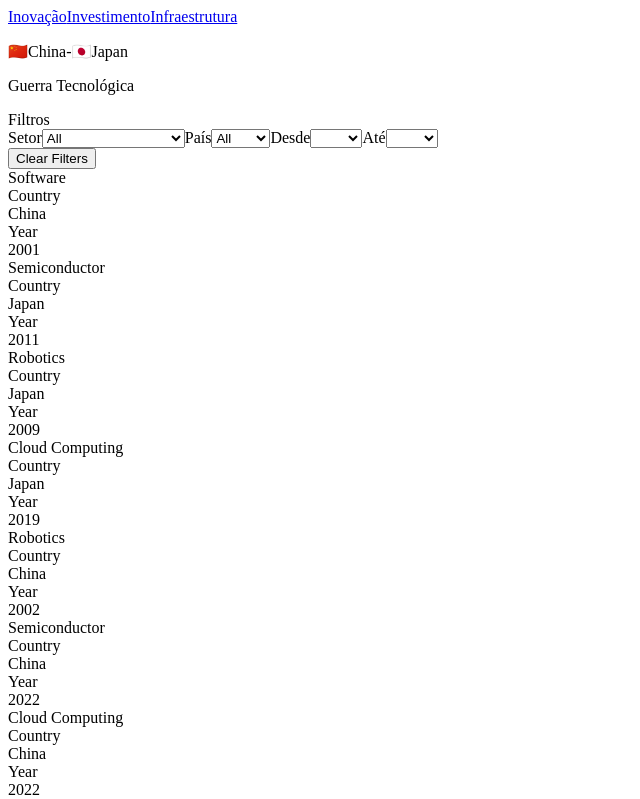
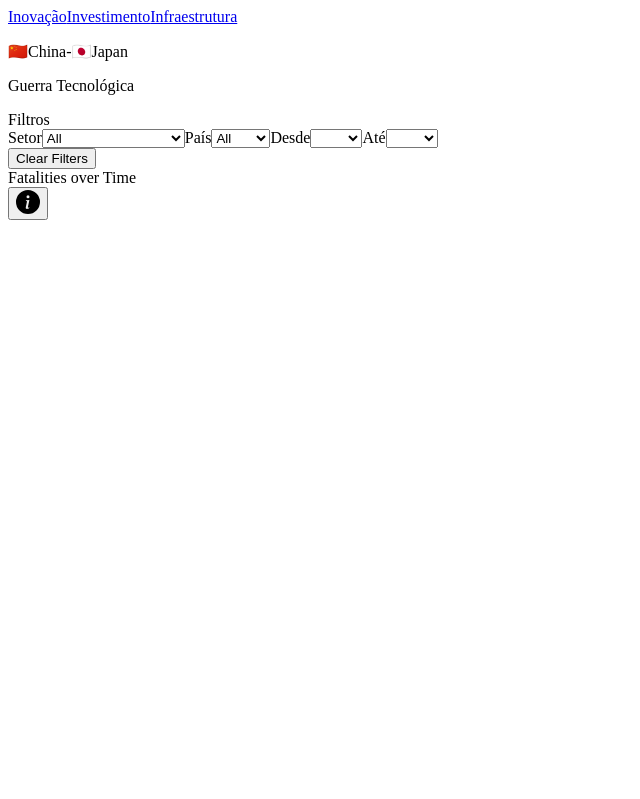
Before and after one commit to AlexandreCotorobai/Projeto-VI, a React (Vite) app in the folder web_ui/: page /infra in a window 1280 px wide. Shown: the top 799 px of the page, without its empty margins (0-640 px from the left). Built offline with nearby package versions, Linux system fonts and the light colour scheme; the HTML template or start-up script is replaced by a standard one.

Commit message:
replicate

```diff
--- a/web_ui/src/pages/infra/Infra.jsx
+++ b/web_ui/src/pages/infra/Infra.jsx
@@ -1,5 +1,9 @@
 import React, { useEffect, useRef, useState } from "react";
 import { useData } from "../../contexts/data.jsx";
+import information from "./information.json";
+import { Modal } from "../../components/modal/index.js";
+import { Card } from "../../components/card/index.js";
+import { ResponsiveWrapper } from "../../components/responsiveWrapper/index.js";
 
 export const Infra = (props) => {
   const [sectors, setSectors] = useState([]);
@@ -156,27 +160,28 @@ export const Infra = (props) => {
           </div>
         </div>
       </div>
-      <div>
-        {filteredData &&
-          filteredData.map((row, index) => (
-            <div key={index} className={"card bg-base-100"}>
-              <div className={"card-body"}>
-                <div className={"card-title mx-auto text-3xl"}>
-                  {row["Tech Sector"]}
-                </div>
-                <div className={"grid grid-cols-2 gap-2"}>
-                  <div>
-                    <div className={"text-xl font-bold"}>Country</div>
-                    <div>{row.Country}</div>
-                  </div>
-                  <div>
-                    <div className={"text-xl font-bold"}>Year</div>
-                    <div>{row.Year}</div>
-                  </div>
-                </div>
-              </div>
-            </div>
-          ))}
+      <div
+        className={
+          "col-span-full lg:col-span-8 grid grid-cols-4 lg:overflow-y-auto gap-2 pb-3"
+        }
+      >
+        <Card
+          title={"Fatalities over Time"}
+          info={information[0]}
+          setModal={setModal}
+        >
+          {/* <ResponsiveWrapper>
+            {({ width, height }) => (
+              <DeathLinePlot
+                data={filteredData}
+                width={width}
+                height={height}
+                margin={DEFAULT_MARGIN}
+              />
+            )}
+          </ResponsiveWrapper> */}
+        </Card>
+        <Modal title={modal.title} content={modal.content} />
       </div>
     </div>
   );
--- /dev/null
+++ b/web_ui/src/pages/infra/information.json
@@ -0,0 +1,6 @@
+[
+  {
+    "title": "Fatalities over Time",
+    "description": "This plot displays the number of fatalities in the Israel-Palestine conflict over a specified time period. The vertical axis represents the number of fatalities, while the horizontal axis represents the date of the events. Spikes in the graph likely indicate specific incidents or escalations in the conflict that resulted in a higher number of deaths. Users can analyze patterns over time, observe periods of increased conflict intensity, and identify any trends or anomalies in the data."
+  }
+]
--- a/web_ui/src/pages/inovation/Inovation.jsx
+++ b/web_ui/src/pages/inovation/Inovation.jsx
@@ -1,5 +1,9 @@
 import React, { useEffect, useRef, useState } from "react";
 import { useData } from "../../contexts/data.jsx";
+import information from "./information.json";
+import { Modal } from "../../components/modal/index.js";
+import { Card } from "../../components/card/index.js";
+import { ResponsiveWrapper } from "../../components/responsiveWrapper/index.js";
 
 export const Inovation = (props) => {
   const [sectors, setSectors] = useState([]);
@@ -156,27 +160,28 @@ export const Inovation = (props) => {
           </div>
         </div>
       </div>
-      <div>
-        {filteredData &&
-          filteredData.map((row, index) => (
-            <div key={index} className={"card bg-base-100"}>
-              <div className={"card-body"}>
-                <div className={"card-title mx-auto text-3xl"}>
-                  {row["Tech Sector"]}
-                </div>
-                <div className={"grid grid-cols-2 gap-2"}>
-                  <div>
-                    <div className={"text-xl font-bold"}>Country</div>
-                    <div>{row.Country}</div>
-                  </div>
-                  <div>
-                    <div className={"text-xl font-bold"}>Year</div>
-                    <div>{row.Year}</div>
-                  </div>
-                </div>
-              </div>
-            </div>
-          ))}
+      <div
+        className={
+          "col-span-full lg:col-span-8 grid grid-cols-4 lg:overflow-y-auto gap-2 pb-3"
+        }
+      >
+        <Card
+          title={"Fatalities over Time"}
+          info={information[0]}
+          setModal={setModal}
+        >
+          {/* <ResponsiveWrapper>
+            {({ width, height }) => (
+              <DeathLinePlot
+                data={filteredData}
+                width={width}
+                height={height}
+                margin={DEFAULT_MARGIN}
+              />
+            )}
+          </ResponsiveWrapper> */}
+        </Card>
+        <Modal title={modal.title} content={modal.content} />
       </div>
     </div>
   );
--- /dev/null
+++ b/web_ui/src/pages/inovation/information.json
@@ -0,0 +1,6 @@
+[
+  {
+    "title": "Fatalities over Time",
+    "description": "This plot displays the number of fatalities in the Israel-Palestine conflict over a specified time period. The vertical axis represents the number of fatalities, while the horizontal axis represents the date of the events. Spikes in the graph likely indicate specific incidents or escalations in the conflict that resulted in a higher number of deaths. Users can analyze patterns over time, observe periods of increased conflict intensity, and identify any trends or anomalies in the data."
+  }
+]
```
